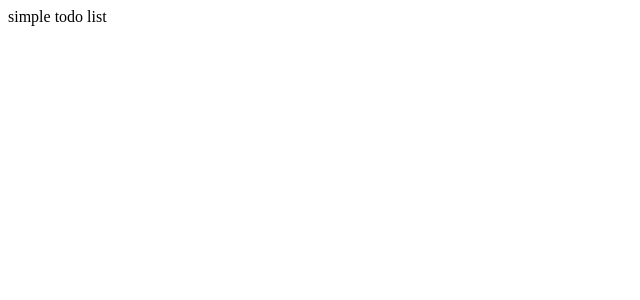
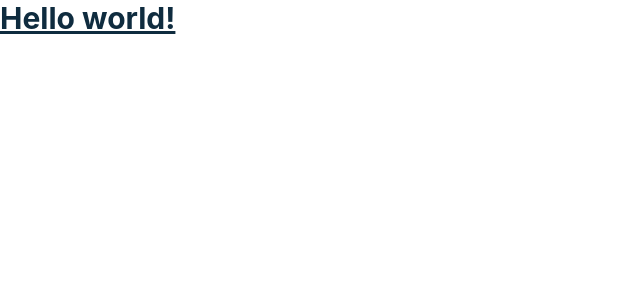
Before and after one commit to rghaemifar/todo-list-charisma-test, a React (Create React App) app: page / in a window 1280 px wide. Shown: the top 300 px of the page, without its empty margins (0-640 px from the left). Built offline with nearby package versions, Linux system fonts and the light colour scheme.

Commit message:
Install and setup tailwind

```diff
--- /dev/null
+++ b/postcss.config.js
@@ -0,0 +1,6 @@
+module.exports = {
+  plugins: {
+    tailwindcss: {},
+    autoprefixer: {},
+  },
+}
--- a/src/App.tsx
+++ b/src/App.tsx
@@ -1,7 +1,11 @@
 import React from 'react'
 
 function App() {
-  return <div className='App'>simple todo list</div>
+  return (
+    <div className='App'>
+      <h1 className='text-3xl font-bold underline text-primary'>Hello world!</h1>
+    </div>
+  )
 }
 
 export default App
--- /dev/null
+++ b/src/index.css
@@ -0,0 +1,23 @@
+@tailwind base;
+@tailwind components;
+@tailwind utilities;
+
+* {
+  box-sizing: border-box;
+}
+
+html {
+  scroll-behavior: smooth;
+}
+
+body {
+  margin: 0;
+  font-family: -apple-system, BlinkMacSystemFont, 'Segoe UI', 'Roboto', 'Oxygen', 'Ubuntu',
+    'Cantarell', 'Fira Sans', 'Droid Sans', 'Helvetica Neue', sans-serif;
+  -webkit-font-smoothing: antialiased;
+  -moz-osx-font-smoothing: grayscale;
+}
+
+code {
+  font-family: source-code-pro, Menlo, Monaco, Consolas, 'Courier New', monospace;
+}
--- a/src/index.tsx
+++ b/src/index.tsx
@@ -2,6 +2,7 @@ import React from 'react'
 import ReactDOM from 'react-dom/client'
 import App from './App'
 import reportWebVitals from './reportWebVitals'
+import './index.css'
 
 const root = ReactDOM.createRoot(document.getElementById('root') as HTMLElement)
 root.render(
--- /dev/null
+++ b/tailwind.config.js
@@ -0,0 +1,33 @@
+/** @type {import('tailwindcss').Config} */
+// eslint-disable-next-line no-undef
+module.exports = {
+  content: ['./src/**/*.{js,ts,jsx,tsx}'],
+  darkMode: 'class',
+  theme: {
+    screens: {
+      sm: '480px',
+    },
+    colors: {
+      white: '#ffffff',
+      black: '#000000',
+      primary: '#0f2c3f',
+      secondary: '#d2181e',
+    },
+    fontFamily: {
+      sans: ['Graphik', 'sans-serif'],
+      serif: ['Merriweather', 'serif'],
+    },
+    maxWidth: {
+      '6/10': '60%',
+    },
+    extend: {
+      spacing: {
+        xs: '20rem',
+        sm: '24rem',
+        md: '28rem',
+        lg: '32rem',
+      },
+    },
+  },
+  plugins: [],
+}
```
Also changed, not shown: package.json (+6 -1 lines), 1 other file (tests, documents, lock files or other folders).
